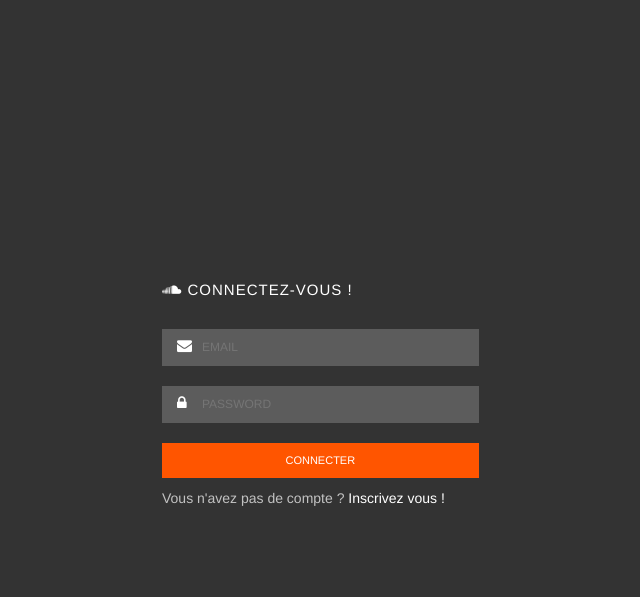
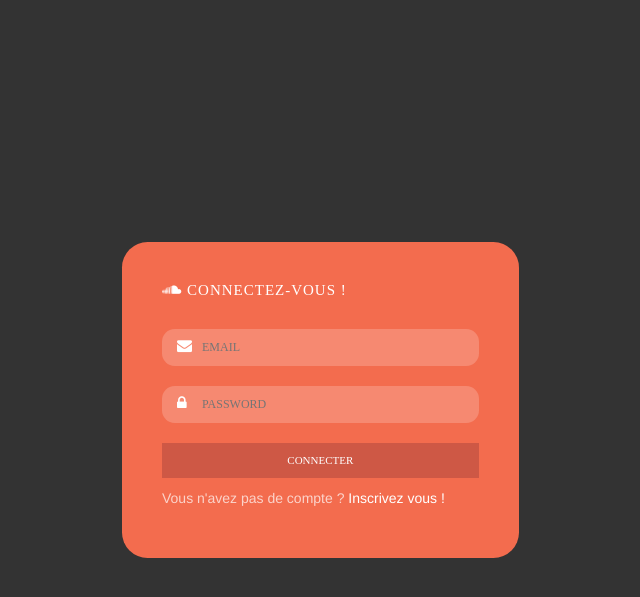
Before and after one commit to NicolasRocher/IIM-GITHUB, a PHP site: page /login.php in a window 1280 px wide. Shown: the top 597 px of the page, without its empty margins (320-960 px from the left). Run offline with PHP 8.4, Linux system fonts and the light colour scheme.

Commit message:
New color theme -> logbox

```diff
--- a/view/css/main.css
+++ b/view/css/main.css
@@ -12,8 +12,10 @@ input:focus {
 
 #logbox {
 	padding: 40px;
-	background-color: #333;
+	background-color: #f36c4e;
 	color: #fff;
+	border: transparent;
+	border-radius: 2vw 2vw 2vw 2vw;
 }
 
 #logbox.register {
@@ -27,6 +29,7 @@ input:focus {
 	font-size: 15px;
 	text-transform: uppercase;
 	letter-spacing: 1px;
+	font-family: "Montserrat";
 
 }
 
@@ -38,12 +41,14 @@ input:focus {
 #logbox .form-input input[type="text"],
 #logbox .form-input input[type="password"] {
 	width: 100%;
-	border: transparent;
+	border : transparent;
+	border-radius: 1vw 1vw 1vw 1vw;
 	padding: 10px 0 10px 40px;
 	background-color: rgba(255,255,255,.2);
 	color: white;
 	font-size: 12px;
 	text-transform: uppercase;
+	font-family: "Montserrat";
 }
 
 #logbox .form-input input:focus {
@@ -92,8 +97,12 @@ input:focus {
 	width: 100%;
 	font-size: 11px;
 	text-transform: uppercase;
-	background-color: #f50;
+	background-color: #ce5845;
 	padding: 10px;
+	font-family: "Montserrat";
+}
+#logbox .form-submit input[type="submit"]:hover {
+	background-color: rgba(255,255,255,.2);
 }
 
 #logbox.register .form-submit input[type="submit"] {
```
